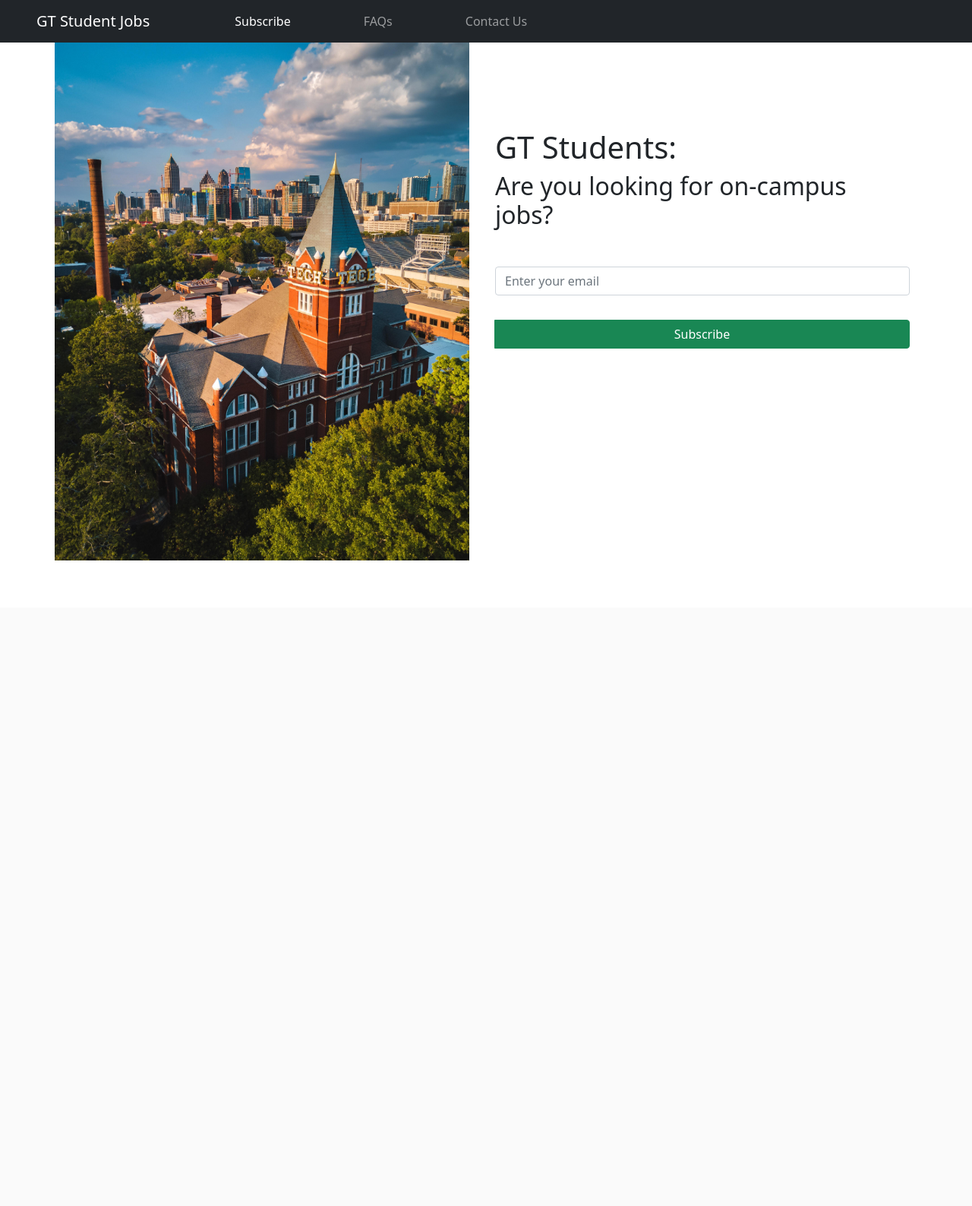
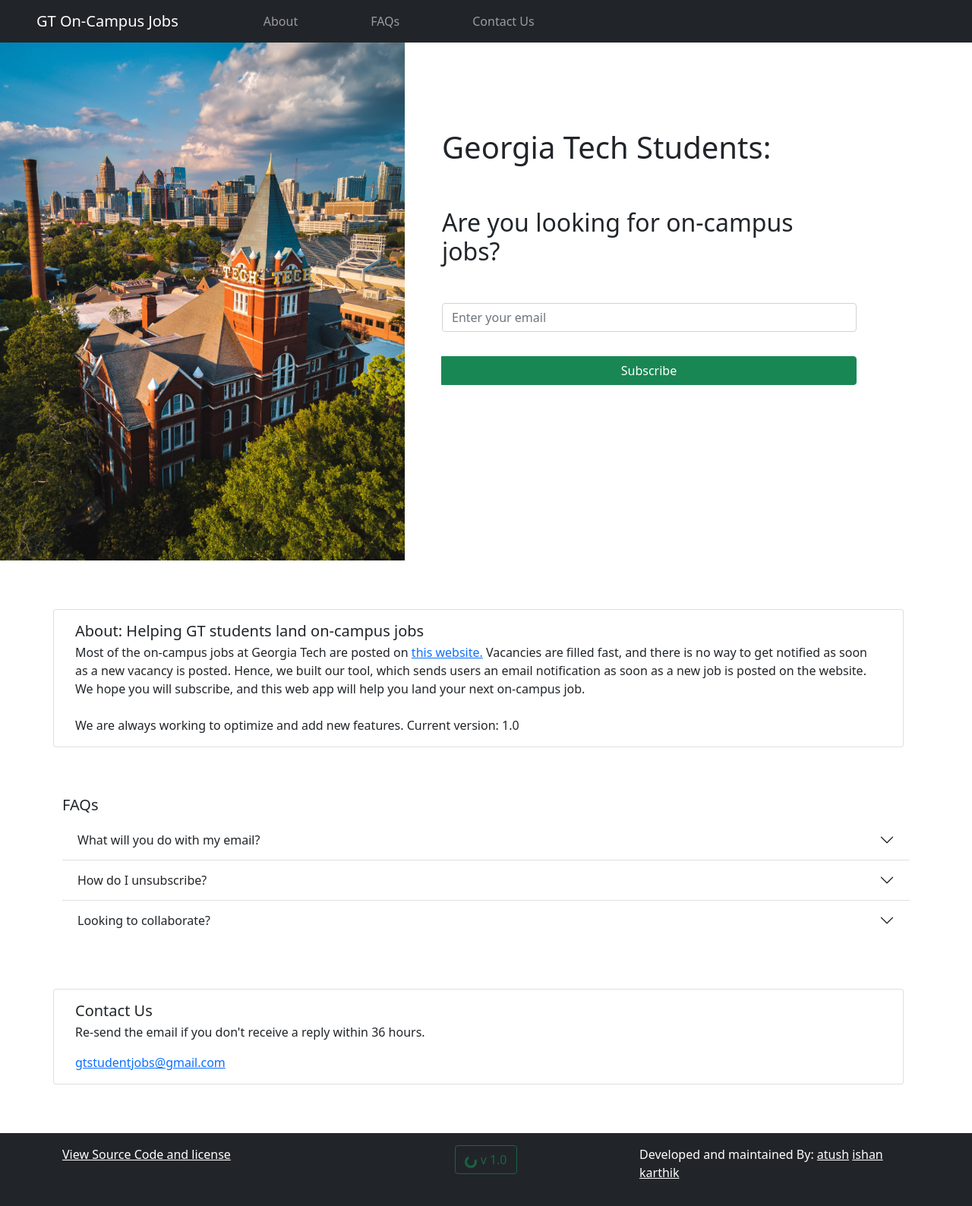
Before and after one commit to karkir0003/GT-MW-Notifier, a Python web app: template templates/index.html in a window 1280 px wide. Shown: the whole page at 76% size. Before the commit the page ends 738 px from the top, so only its background shows below. Run offline with Jinja, Linux system fonts and the light colour scheme; the template is opened without the code that fills it, so the values that code supplies are empty; some libraries are stand-ins or nearby versions.

Commit message:
Update index.html

```diff
--- a/templates/index.html
+++ b/templates/index.html
@@ -5,44 +5,40 @@
 <head>
     <meta charset="utf-8">
     <meta http-equiv="X-UA-Compatible" content="IE=edge">
-    <title></title>
+    <title>GT On-Campus Jobs</title>
     <meta name="description" content="">
     <meta name="viewport" content="width=device-width, initial-scale=1">
-    <link href="https://cdn.jsdelivr.net/npm/bootstrap@5.0.0-beta1/dist/css/bootstrap.min.css" rel="stylesheet"
-        integrity="sha384-giJF6kkoqNQ00vy+HMDP7azOuL0xtbfIcaT9wjKHr8RbDVddVHyTfAAsrekwKmP1" crossorigin="anonymous">
-    <link rel="stylesheet" href="main.css">
+    <link href="https://cdn.jsdelivr.net/npm/bootstrap@5.0.0-beta1/dist/css/bootstrap.min.css" rel="stylesheet" integrity="sha384-giJF6kkoqNQ00vy+HMDP7azOuL0xtbfIcaT9wjKHr8RbDVddVHyTfAAsrekwKmP1" crossorigin="anonymous">
+    <link rel="stylesheet" href="../static/css/main.css">
     <script src="https://www.google.com/recaptcha/api.js" async defer></script>
 </head>
 
 <body>
     <nav class="navbar navbar-expand-lg navbar-dark bg-dark">
-        <a class="navbar-brand px-5" href="#">GT Student Jobs</a>
-        <button class="navbar-toggler" type="button" data-toggle="collapse" data-target="#navbarNavAltMarkup"
-            aria-controls="navbarNavAltMarkup" aria-expanded="false" aria-label="Toggle navigation">
+        <a class="navbar-brand px-5" href="#">GT On-Campus Jobs</a>
+        <button class="navbar-toggler" type="button" data-toggle="collapse" data-target="#navbarNavAltMarkup" aria-controls="navbarNavAltMarkup" aria-expanded="false" aria-label="Toggle navigation">
             <span class="navbar-toggler-icon"></span>
         </button>
         <div class="collapse navbar-collapse" id="navbarNavAltMarkup">
             <div class="navbar-nav">
-                <a class="nav-item nav-link active px-5" href="#">Subscribe</a>
-                <a class="nav-item nav-link px-5" href="#">FAQs</a>
-                <a class="nav-item nav-link px-5" href="#">Contact Us</a>
+                <a class="nav-item nav-link px-5" href="#about">About</a>
+                <a class="nav-item nav-link px-5" href="#faq">FAQs</a>
+                <a class="nav-item nav-link px-5" href="#contact">Contact Us</a>
             </div>
         </div>
     </nav>
-    <div class="container content">
+    <div class="container" style="margin-left:0px;">
         <div class="row">
             <div class="col-sm fill">
-                <img src="../static/img/gt.jpg" class="" alt="..." style="width:170px;height:auto;margin-right:20px;">
+                <img src="../static/img/gt.jpg" class="fill" alt="..." style="width:100%;height:100%;margin-right:50px;">
             </div>
             <div class="col-sm" style="margin-top:10%">
-                <h1>GT Students: <br></h1>
+                <h1>Georgia Tech Students: <br><br></h1>
                 <h2>Are you looking for on-campus jobs?</h2>
-                <form id="subscribe-form" action="/subscribe" method="POST" class="input-group d-flex flex-column mt-5"
-                    onsubmit="return onSubmit()">
+                <form id="subscribe-form" action="/subscribe" method="POST" class="input-group d-flex flex-column mt-5" onsubmit="return onSubmit()">
                     <div class="form-group">
                         <label for="email" class="d-none">Email Address</label>
-                        <input type="email" class="form-control" id="email" name="email" placeholder="Enter your email"
-                            required>
+                        <input type="email" class="form-control" id="email" name="email" placeholder="Enter your email" required>
                     </div>
                     <div class="g-recaptcha my-3" data-sitekey="6LfmWh8aAAAAAE-ClXZmJf9C4lhrqavQc_Rq5_fT"></div>
                     <button class="btn btn-success" type="submit">Subscribe</button>
@@ -51,11 +47,98 @@
             </div>
         </div>
     </div>
+
+    <div class="container" id="about" style="margin-top:5%;">
+        <div class="row">
+            <div class="col-md card" style="margin-right:20px;">
+                <div class="card-body">
+                    <h5 class="card-title">About: Helping GT students land on-campus jobs</h5>
+                    <h6 class="card-subtitle mb-2 text-muted"></h6>
+                    <p class="card-text">Most of the on-campus jobs at Georgia Tech are posted on
+                        <a href="https://studentcenter.gatech.edu/campus-jobs" target="blank">this website.</a> Vacancies are filled fast, and there is no way to get notified as soon as a new vacancy is posted. Hence, we built our tool, which sends users
+                        an email notification as soon as a new job is posted on the website. We hope you will subscribe, and this web app will help you land your next on-campus job.<br> <br>We are always working to optimize and add new features. Current
+                        version: 1.0
+                    </p>
+                </div>
+            </div>
+        </div>
     </div>
 
-    <script src="https://cdn.jsdelivr.net/npm/bootstrap@5.0.0-beta1/dist/js/bootstrap.bundle.min.js "
-        integrity="sha384-ygbV9kiqUc6oa4msXn9868pTtWMgiQaeYH7/t7LECLbyPA2x65Kgf80OJFdroafW "
-        crossorigin="anonymous "></script>
+
+    <div class="container" id="faq" style="margin-top: 5%;">
+        <h5>FAQs</h5>
+        <div class="accordion accordion-flush" id="accordionFlushExample">
+            <div class="accordion-item">
+                <h2 class="accordion-header" id="flush-headingOne">
+                    <button class="accordion-button collapsed" type="button" data-bs-toggle="collapse" data-bs-target="#flush-collapseOne" aria-expanded="false" aria-controls="flush-collapseOne">
+              What will you do with my email?
+            </button>
+                </h2>
+                <div id="flush-collapseOne" class="accordion-collapse collapse" aria-labelledby="flush-headingOne" data-bs-parent="#accordionFlushExample">
+                    <div class="accordion-body">We store your email in your database and only use it to send job notifications. We don't sell or distribute your email to anyone.</div>
+                </div>
+            </div>
+            <div class="accordion-item">
+                <h2 class="accordion-header" id="flush-headingTwo">
+                    <button class="accordion-button collapsed" type="button" data-bs-toggle="collapse" data-bs-target="#flush-collapseTwo" aria-expanded="false" aria-controls="flush-collapseTwo">
+              How do I unsubscribe?
+            </button>
+                </h2>
+                <div id="flush-collapseTwo" class="accordion-collapse collapse" aria-labelledby="flush-headingTwo" data-bs-parent="#accordionFlushExample">
+                    <div class="accordion-body">Please send us an email at <a href="mailto:gtstudentjobs@gmail.com" target="blank">gtstudentjobs@gmail.com</a> and we will delete your email from our mailing list. You can re-subscribe anytime.</a>.<br>
+                    </div>
+                </div>
+            </div>
+            <div class="accordion-item">
+                <h2 class="accordion-header" id="flush-headingThree">
+                    <button class="accordion-button collapsed" type="button" data-bs-toggle="collapse" data-bs-target="#flush-collapseThree" aria-expanded="false" aria-controls="flush-collapseThree">
+              Looking to collaborate?
+            </button>
+                </h2>
+                <div id="flush-collapseThree" class="accordion-collapse collapse" aria-labelledby="flush-headingThree" data-bs-parent="#accordionFlushExample">
+                    <div class="accordion-body">Awesome! 👌 Send us an email at<a href="mailto:gtstudentjobs@gmail.com" target="blank"> gtstudentjobs@gmail.com</a></div>
+                </div>
+            </div>
+        </div>
+    </div>
+
+    <div class="container" id="contact" style="margin-top:5%; margin-bottom:5%">
+        <div class="row">
+            <div class="col-md card" style="margin-right:20px;">
+                <div class="card-body">
+                    <h5 class="card-title">Contact Us</h5>
+                    <h6 class="card-subtitle mb-2 text-muted"></h6>
+                    <p class="card-text">Re-send the email if you don't receive a reply within 36 hours.</p>
+                    <a href="mailto:gtstudentjobs@gmail.com" target="blank">gtstudentjobs@gmail.com</a>
+                </div>
+            </div>
+        </div>
+    </div>
+
+    <footer class="footer mt-auto py-3 bg-dark">
+        <div class="container">
+            <div class="row">
+                <div class="col">
+                    <a href="https://github.com/atush-dhakal/GT-MW-Notifier" target="blank" style="color: white;">View Source Code and license</a>
+                </div>
+                <div class="col text-center">
+                    <button class="btn btn-outline-success" type="button" disabled>
+                        <span class="spinner-border spinner-border-sm" role="status" aria-hidden="true"></span>
+                        v 1.0
+                      </button>
+                </div>
+                <div class="col" style="color: white;">
+                    <p>Developed and maintained By:
+                        <a href="https://github.com/atush-dhakal" target="blank" style="color: white;">atush</a>
+                        <a href="https://github.com/Nepal-6D48A0" target="blank" style="color: white;">ishan</a>
+                        <a href="https://github.com/karkir0003" target="blank" style="color: white;">karthik</a>
+                    </p>
+                </div>
+            </div>
+        </div>
+    </footer>
+
+    <script src="https://cdn.jsdelivr.net/npm/bootstrap@5.0.0-beta1/dist/js/bootstrap.bundle.min.js " integrity="sha384-ygbV9kiqUc6oa4msXn9868pTtWMgiQaeYH7/t7LECLbyPA2x65Kgf80OJFdroafW " crossorigin="anonymous "></script>
     <script>
         async function sendMessage(e) {
             const form = e.target;
@@ -67,7 +150,7 @@
             xhr.onreadystatechange = () => {
                 if (xhr.readyState !== XMLHttpRequest.DONE) return;
                 if (xhr.status === 200) {
-                    alert("Successfully added to the subscribers' list, redirect to FAQ page???");
+                    window.location.pathname = '/subscribe'
                 } else {
                     alert(xhr.response);
                 }
@@ -75,12 +158,10 @@
             xhr.send(data);
         }
 
-        document.getElementById("subscribe-form").addEventListener("submit", function (e) {
+        document.getElementById("subscribe-form").addEventListener("submit", function(e) {
             e.preventDefault();
             sendMessage(e);
         });
-
-
     </script>
 </body>
 
```
